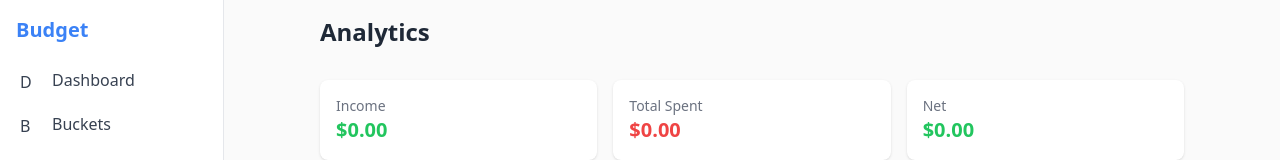
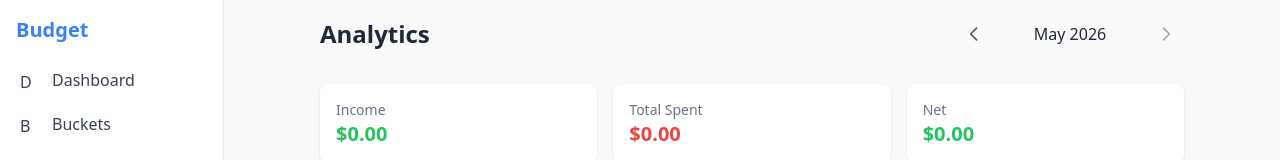
Before and after one commit to pranjalagg/bdgt, a SvelteKit app: page /analytics in a window 1280 px wide. Shown: the top 160 px of the page. Built offline with nearby package versions, Linux system fonts and the light colour scheme.

Commit message:
feat: integrate MonthPicker component into analytics and buckets pages for improved date selection

```diff
--- a/src/routes/analytics/+page.svelte
+++ b/src/routes/analytics/+page.svelte
@@ -1,5 +1,6 @@
 <!-- src/routes/analytics/+page.svelte -->
 <script lang="ts">
+  import MonthPicker from '$lib/components/shared/MonthPicker.svelte';
   import DonutChart from '$lib/components/charts/DonutChart.svelte';
   import BarChart from '$lib/components/charts/BarChart.svelte';
   import LineChart from '$lib/components/charts/LineChart.svelte';
@@ -73,7 +74,10 @@
 </script>
 
 <div class="space-y-8">
-  <h1 class="text-2xl font-bold text-gray-800 dark:text-gray-100">Analytics</h1>
+  <div class="flex items-center justify-between">
+    <h1 class="text-2xl font-bold text-gray-800 dark:text-gray-100">Analytics</h1>
+    <MonthPicker />
+  </div>
 
   <!-- Monthly Summary -->
   <div class="grid gap-4 sm:grid-cols-3">
--- a/src/routes/buckets/+page.svelte
+++ b/src/routes/buckets/+page.svelte
@@ -1,6 +1,7 @@
 <script lang="ts">
   import { buckets, bucketStatuses, addBucket, updateBucket, deleteBucket, setAllocation, updateBucketAllocation, totalPercentage, computedAllocations } from '$lib/stores/budgetStore';
   import { formatCurrency, parseCurrency } from '$lib/utils/currency';
+  import MonthPicker from '$lib/components/shared/MonthPicker.svelte';
   import Modal from '$lib/components/shared/Modal.svelte';
   import { openModal, closeModal } from '$lib/stores/uiStore';
   import type { AllocationType } from '$lib/types';
@@ -82,12 +83,15 @@
 <div class="space-y-6">
   <div class="flex items-center justify-between">
     <h1 class="text-2xl font-bold text-gray-800 dark:text-gray-100">Buckets</h1>
+    <div class="flex items-center gap-3">
+      <MonthPicker />
       <button
         class="rounded-lg bg-primary px-4 py-2 text-white hover:bg-blue-600"
         on:click={handleAddBucket}
       >
         + Add Bucket
       </button>
+    </div>
   </div>
 
   {#if $totalPercentage > 100}
```
Lines whose indentation alone changed are shown as unchanged.
